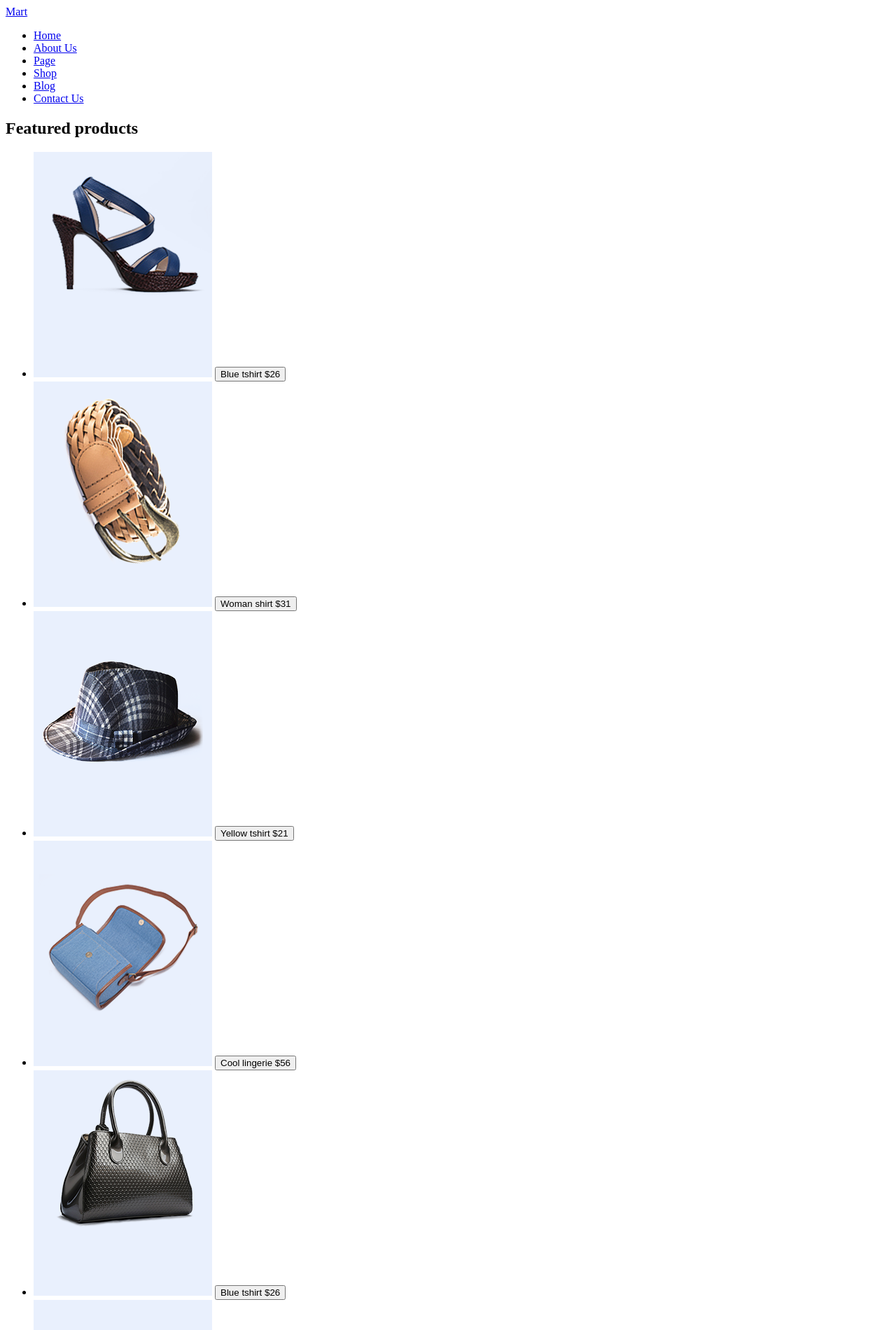
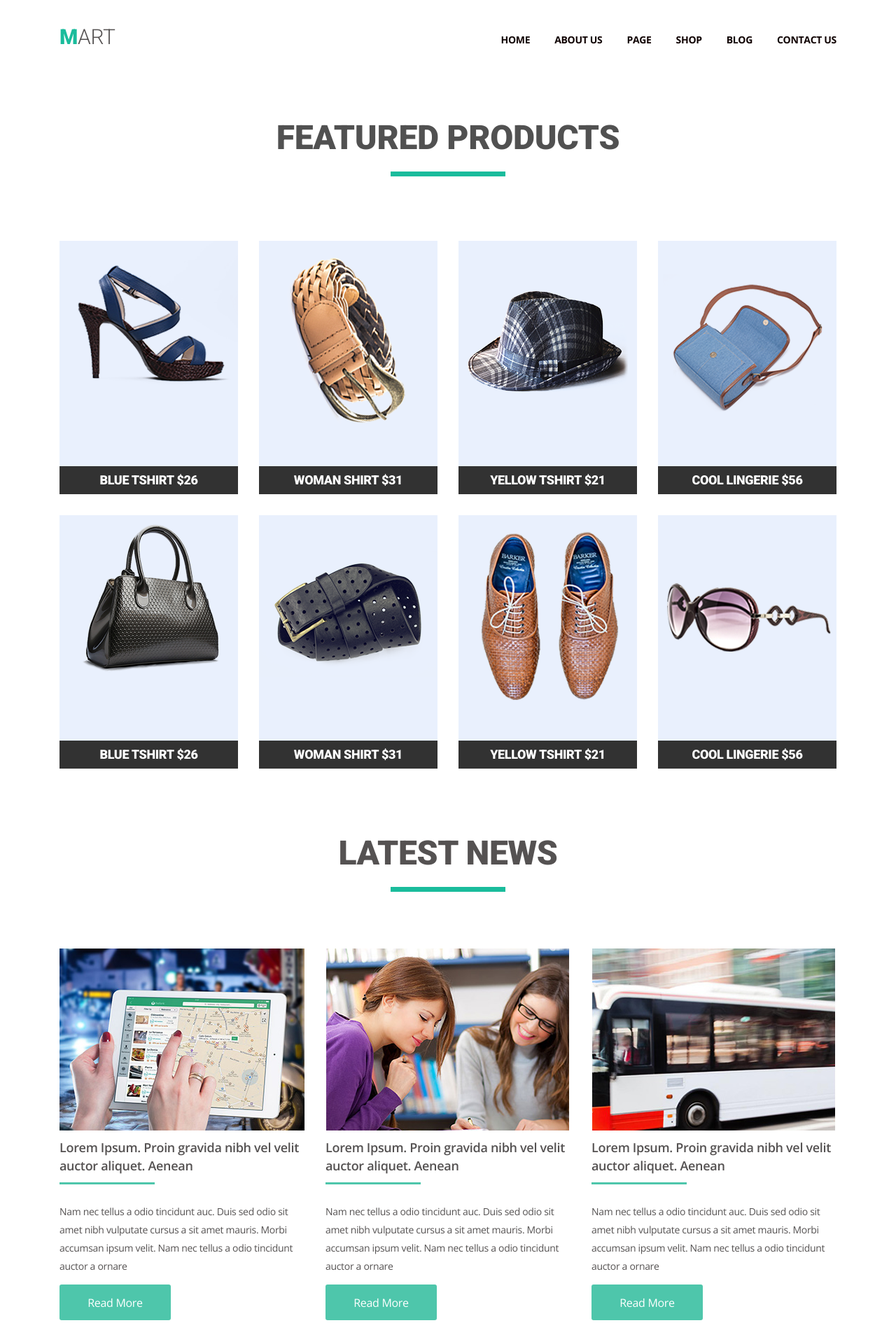
Before and after one commit to a-desna/goit-fe-course, a plain HTML site: page html-css/module-04/index.html in a window 1280 px wide. Shown: the top 1900 px of the page at 70% size. Drawn offline with nearby package versions, Linux system fonts and the light colour scheme.

Commit message:
module 04 css

```diff
--- /dev/null
+++ b/html-css/module-04/css/styles.css
@@ -0,0 +1,244 @@
+html {
+  box-sizing: border-box;
+}
+
+*,
+*::before,
+*::after {
+  box-sizing: inherit;
+}
+
+img {
+  display: block;
+  max-width: 100%;
+  height: auto;
+}
+
+body,
+button {
+  letter-spacing: -0.02em;
+}
+
+.container {
+  width: 1110px;
+  margin: 0 auto;
+}
+
+.clearfix::after {
+  display: table;
+  content: "";
+  clear: both;
+}
+
+.header {
+  padding: 37px 0 105px;
+}
+
+.logo {
+  font-family: "Roboto", sans-serif;
+  text-decoration: none;
+  text-transform: uppercase;
+  font-size: 30px;
+  line-height: 32px;
+  font-weight: 300;
+  color: #555252;
+  float: left;
+}
+
+.logo::first-letter {
+  color: #1abc9c;
+  font-weight: 900;
+}
+
+.menu-list {
+  list-style: none;
+  padding: 0;
+  font-family: "Open Sans", sans-serif;
+  font-weight: 700;
+  font-size: 14px;
+  line-height: 11px;
+  text-transform: uppercase;
+  float: right;
+}
+
+.menu-item {
+  float: left;
+}
+
+.menu-item:not(:last-child) {
+  margin-right: 35px;
+}
+
+.menu-link {
+  text-decoration: none;
+  color: #0f0101;
+}
+
+.menu-link:hover,
+.menu-link:focus {
+  color: #1abc9c;
+}
+
+.product-title {
+  font-family: "Roboto", sans-serif;
+  font-size: 48px;
+  line-height: 32px;
+  font-weight: 900;
+  color: #515151;
+  text-transform: uppercase;
+  text-align: center;
+  margin: 0 0 92px;
+}
+
+.product-title::after {
+  display: block;
+  content: "";
+  width: 164px;
+  height: 7px;
+  background-color: #1abc9c;
+  margin: 0 auto;
+  margin-top: 32px;
+}
+
+.product-list {
+  list-style: none;
+  margin: 0;
+  padding: 0;
+}
+
+.product-item {
+  width: 255px;
+  float: left;
+}
+
+.product-item:not(:nth-child(4n)) {
+  margin-right: 30px;
+}
+
+.product-item:nth-child(-n+4) {
+  margin-bottom: 30px;
+}
+
+.product-button {
+  font-family: "Roboto", sans-serif;
+  font-size: 18px;
+  line-height: 32px;
+  font-weight: 900;
+  text-transform: uppercase;
+  color: #ffffff;
+  width: 255px;
+  height: 40px;
+  background-color: #323232;
+  border: none;
+}
+
+.news {
+  padding-bottom: 82px;
+}
+
+.news-title {
+  font-family: "Roboto", sans-serif;
+  font-size: 48px;
+  line-height: 32px;
+  font-weight: 900;
+  color: #555252;
+  text-transform: uppercase;
+  text-align: center;
+  margin: 0;
+  padding-top: 105px;
+  padding-bottom: 81px;
+}
+
+.news-title::after {
+  display: block;
+  content: "";
+  width: 164px;
+  height: 7px;
+  background-color: #1abc9c;
+  margin: 0 auto;
+  margin-top: 32px;
+}
+
+.news-list {
+  font-family: "Open Sans", sans-serif;
+  list-style: none;
+  margin: 0;
+  padding: 0;
+}
+
+.news-item {
+  width: 350px;
+  float: left;
+}
+
+.news-item:not(:last-child) {
+  margin-right: 30px;
+}
+
+.news-image {
+  margin-bottom: 11px;
+}
+
+.news-subtitle {
+  font-size: 18px;
+  line-height: 26px;
+  font-weight: 600;
+  color: #555252;
+  margin: 0 0 26px 0;
+}
+
+.news-subtitle::after {
+  display: block;
+  content: "";
+  width: 136px;
+  height: 3px;
+  background-color: #4ec6ab;
+  margin-top: 11px;
+}
+.Rectangle_35 {
+  background-color: rgb(78, 198, 171);
+  position: absolute;
+  left: 262px;
+  top: 1592px;
+  width: 136px;
+  height: 3px;
+  z-index: 30;
+}
+
+
+.news-description {
+  font-size: 14px;
+  line-height: 26px;
+  font-weight: 400;
+  color: #555252;
+  margin-bottom: 13px;
+}
+
+.news-button {
+  font-size: 16px;
+  line-height: 26px;
+  color: #ffffff;
+  background-color: #4ec6ab;
+  border: none;
+  border-radius: 3px;
+  width: 159px;
+  height: 51px;
+  cursor: pointer;
+}
+
+.visually-hidden:not(:focus):not(:active),
+input[type="checkbox"].visually-hidden,
+input[type="radio"].visually-hidden {
+  position: absolute;
+  width: 1px;
+  height: 1px;
+  margin: -1px;
+  border: 0;
+  padding: 0;
+
+  white-space: nowrap;
+
+  clip-path: inset(100%);
+  clip: rect(0 0 0 0);
+  overflow: hidden;
+}
--- a/html-css/module-04/index.html
+++ b/html-css/module-04/index.html
@@ -5,15 +5,23 @@
   <meta charset="UTF-8">
   <meta name="viewport" content="width=device-width, initial-scale=1.0">
   <meta http-equiv="X-UA-Compatible" content="ie=edge">
-  <title>Document</title>
+  <title>Module 04</title>
+  <link rel="stylesheet" href="./css/normalize.css">
+  <link
+    href="https://fonts.googleapis.com/css?family=Open+Sans:300,400,600,700|Roboto:300,400,900&display=swap&subset=cyrillic"
+    rel="stylesheet">
+  <link rel="stylesheet" href="./css/styles.css">
 </head>
 
 <body>
 
-  <header class=" header">
-    <nav class="menu-nav">
+  <h1 class="visually-hidden">Mart</h1>
+
+  <header class="header">
+    <div class="container">
+      <nav class="menu-nav clearfix">
         <a class="logo" href="#">Mart</a>
-      <ul class="menu-list">
+        <ul class="menu-list clearfix">
           <li class="menu-item">
             <a href="#" class="menu-link">Home</a>
           </li>
@@ -24,22 +32,24 @@
             <a href="#" class="menu-link">Page</a>
           </li>
           <li class="menu-item">
-          <a href="#" class="menu-link">Shop</a>
+            <a href="#product" class="menu-link">Shop</a>
           </li>
           <li class="menu-item">
-          <a href="#" class="menu-link">Blog</a>
+            <a href="#news" class="menu-link">Blog</a>
           </li>
           <li class="menu-item">
             <a href="#" class="menu-link">Contact Us</a>
           </li>
         </ul>
       </nav>
+    </div>
   </header>
 
   <main>
-    <section class="product">
+    <div class="container">
+      <section class="product clearfix" id="product">
         <h2 class="product-title">Featured products</h2>
-      <ul class="product-list">
+        <ul class="product-list clearfix">
           <li class="product-item">
             <img src="./img/product1.png" alt="product1" width="255" height="322" class="product-image">
             <button class="product-button">
@@ -99,32 +109,36 @@
         </ul>
       </section>
 
-    <section class="news">
+      <section class="news clearfix" id="news">
         <h2 class="news-title">Latest news</h2>
         <ul class="news-list">
           <li class="news-item">
             <img src="./img/news1.jpg" alt="news1" width="350" height="260" class="news-image">
             <h3 class="news-subtitle">Lorem Ipsum. Proin gravida nibh vel velit auctor aliquet. Aenean </h3>
-          <p class="news-description">Nam nec tellus a odio tincidunt auc. Duis sed odio sit amet nibh vulputate cursus
+            <p class="news-description">Nam nec tellus a odio tincidunt auc. Duis sed odio sit amet nibh vulputate
+              cursus
               a sit amet mauris. Morbi accumsan ipsum velit. Nam nec tellus a odio tincidunt auctor a ornare </p>
             <button class="news-button">Read More</button>
           </li>
           <li class="news-item">
             <img src="./img/news2.jpg" alt="news2" width="350" height="260" class="news-image">
             <h3 class="news-subtitle">Lorem Ipsum. Proin gravida nibh vel velit auctor aliquet. Aenean </h3>
-          <p class="news-description">Nam nec tellus a odio tincidunt auc. Duis sed odio sit amet nibh vulputate cursus
+            <p class="news-description">Nam nec tellus a odio tincidunt auc. Duis sed odio sit amet nibh vulputate
+              cursus
               a sit amet mauris. Morbi accumsan ipsum velit. Nam nec tellus a odio tincidunt auctor a ornare </p>
             <button class="news-button">Read More</button>
           </li>
           <li class="news-item">
             <img src="./img/news3.jpg" alt="news3" width="350" height="260" class="news-image">
             <h3 class="news-subtitle">Lorem Ipsum. Proin gravida nibh vel velit auctor aliquet. Aenean </h3>
-          <p class="news-description">Nam nec tellus a odio tincidunt auc. Duis sed odio sit amet nibh vulputate cursus
+            <p class="news-description">Nam nec tellus a odio tincidunt auc. Duis sed odio sit amet nibh vulputate
+              cursus
               a sit amet mauris. Morbi accumsan ipsum velit. Nam nec tellus a odio tincidunt auctor a ornare </p>
             <button class="news-button">Read More</button>
           </li>
         </ul>
       </section>
+    </div>
   </main>
 
   <footer>
```
Lines whose indentation alone changed are shown as unchanged.
